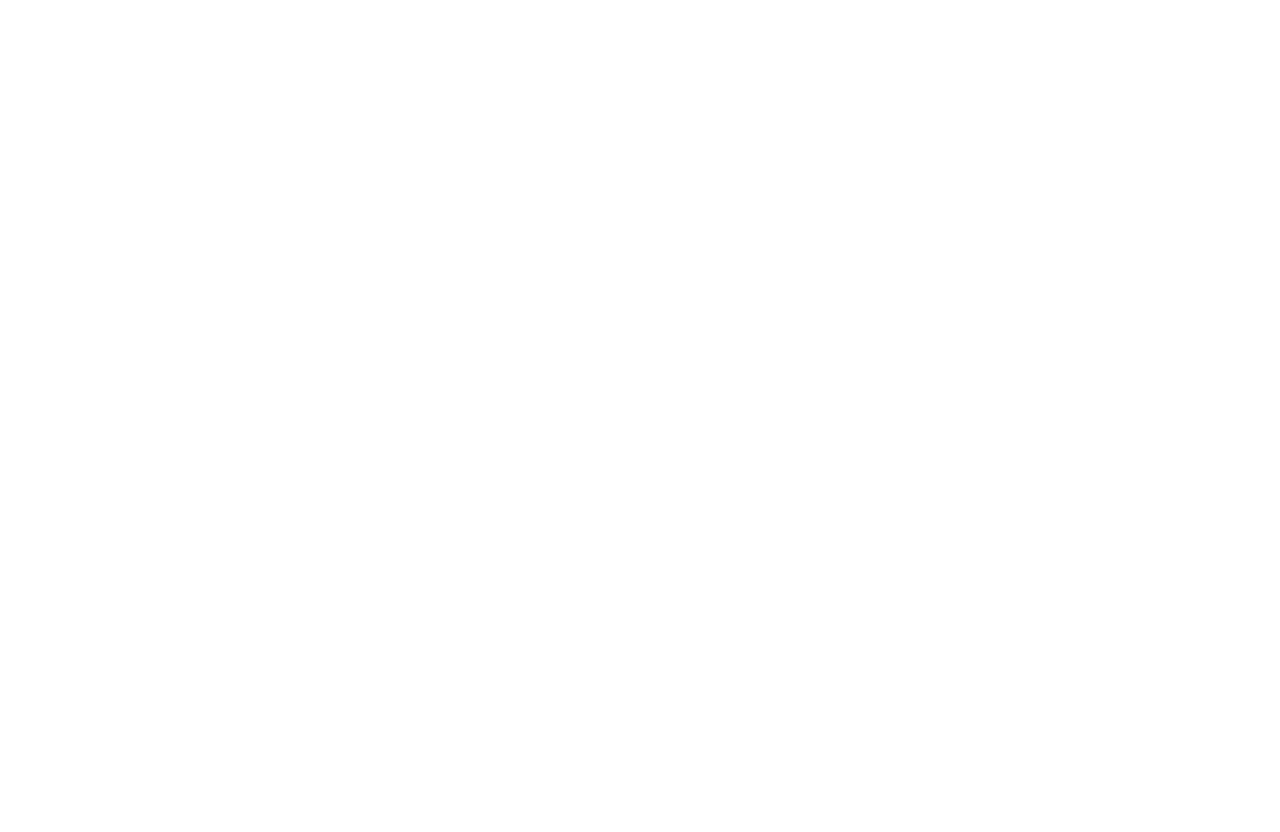
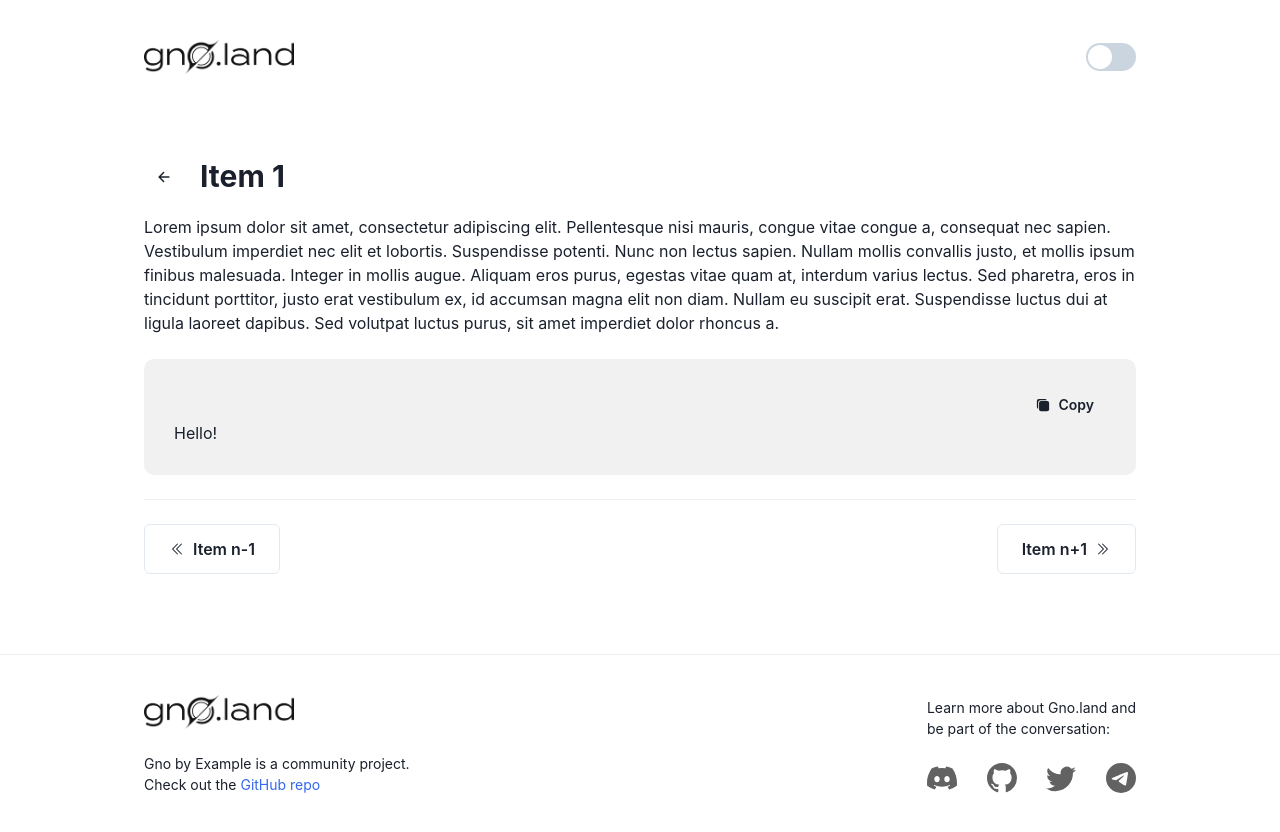
Before and after one commit to gnolang/gno-by-example, a React (Create React App) app: page /tutorials/1 in a window 1280 px wide. Before the commit this address had no page. Shown: the top 832 px of the page. Before the commit the page ends 800 px from the top, so only its background shows below. Built offline with nearby package versions, Linux system fonts and the light colour scheme.

Commit message:
Add foundation for the tutorial page

```diff
--- a/src/components/molecules/Header/Header.tsx
+++ b/src/components/molecules/Header/Header.tsx
@@ -2,6 +2,7 @@
 import React, { FC } from 'react';
 import { Box, Container, Image, Switch } from '@chakra-ui/react';
 import gnolandBlack from '../../../assets/img/gnolandBlack.png';
+import { Link } from 'react-router-dom';
 
 const Header: FC<IHeaderProps> = () => {
   return (
@@ -13,7 +14,9 @@
         mt={10}
       >
         <Box>
-          <Image src={gnolandBlack} height={'auto'} width={'150px'} />
+          <Link to={'/'}>
+            <Image src={gnolandBlack} height={'auto'} width={'150px'} />
+          </Link>
         </Box>
         <Box>
           <Switch size={'lg'} />
--- a/src/components/pages/Home/Home.tsx
+++ b/src/components/pages/Home/Home.tsx
@@ -27,15 +27,15 @@
       items: [
         {
           title: 'Item 1',
-          link: 'https://google.com'
+          link: '/tutorials/1'
         },
         {
           title: 'Item 2',
-          link: 'https://google.com'
+          link: '/tutorials/2'
         },
         {
           title: 'Item 3',
-          link: 'https://google.com'
+          link: '/tutorials/3'
         }
       ]
     },
@@ -44,15 +44,15 @@
       items: [
         {
           title: 'Item 1',
-          link: 'https://google.com'
+          link: '/tutorials/4'
         },
         {
           title: 'Item 2',
-          link: 'https://google.com'
+          link: '/tutorials/5'
         },
         {
           title: 'Item 3',
-          link: 'https://google.com'
+          link: '/tutorials/6'
         }
       ]
     }
--- /dev/null
+++ b/src/components/pages/Tutorial/Tutorial.tsx
@@ -0,0 +1,110 @@
+import { ITutorialProps } from './tutorial.types';
+import React, { FC } from 'react';
+import {
+  Box,
+  Button,
+  Divider,
+  IconButton,
+  Text,
+  Tooltip,
+  useToast
+} from '@chakra-ui/react';
+import Title from '../../atoms/Title/Title';
+import { IoArrowBack, IoCopy } from 'react-icons/io5';
+import { HiChevronDoubleLeft, HiChevronDoubleRight } from 'react-icons/hi2';
+import { Link } from 'react-router-dom';
+
+const Tutorial: FC<ITutorialProps> = () => {
+  const toast = useToast();
+  const id = 'copy-toast';
+
+  return (
+    <Box display={'flex'} flexDirection={'column'}>
+      <Box mb={4} display={'flex'} alignItems={'center'}>
+        <Link to={'/'}>
+          <IconButton
+            icon={<IoArrowBack />}
+            aria-label="Back"
+            size="md"
+            variant="ghost"
+            mr={4}
+          />
+        </Link>
+        <Title text={'Item 1'} size={'3xl'} />
+      </Box>
+      <Box display={'flex'} flexDirection={'column'}>
+        <Text>
+          Lorem ipsum dolor sit amet, consectetur adipiscing elit. Pellentesque
+          nisi mauris, congue vitae congue a, consequat nec sapien. Vestibulum
+          imperdiet nec elit et lobortis. Suspendisse potenti. Nunc non lectus
+          sapien. Nullam mollis convallis justo, et mollis ipsum finibus
+          malesuada. Integer in mollis augue. Aliquam eros purus, egestas vitae
+          quam at, interdum varius lectus. Sed pharetra, eros in tincidunt
+          porttitor, justo erat vestibulum ex, id accumsan magna elit non diam.
+          Nullam eu suscipit erat. Suspendisse luctus dui at ligula laoreet
+          dapibus. Sed volutpat luctus purus, sit amet imperdiet dolor rhoncus
+          a.
+        </Text>
+        <Box
+          display={'flex'}
+          width={'100%'}
+          padding={'30px'}
+          backgroundColor={'#F1F1F1'}
+          borderRadius={'10px'}
+          my={6}
+          flexDirection={'column'}
+        >
+          <Box ml={'auto'} display={'flex'} alignItems={'center'}>
+            <Tooltip label={'Copy to clipboard'} fontSize={'sm'}>
+              <Button
+                leftIcon={<IoCopy />}
+                variant="ghost"
+                size={'sm'}
+                onClick={() => {
+                  if (!toast.isActive(id)) {
+                    toast({
+                      id,
+                      title: `Copied!`,
+                      status: 'success',
+                      position: 'bottom',
+                      isClosable: true,
+                      duration: 3000
+                    });
+                  }
+                }}
+              >
+                Copy
+              </Button>
+            </Tooltip>
+          </Box>
+          <Text>Hello!</Text>
+        </Box>
+        <Divider />
+        <Box
+          mt={6}
+          display={'flex'}
+          alignItems={'center'}
+          justifyContent={'space-between'}
+          width={'100%'}
+        >
+          <Button
+            leftIcon={<HiChevronDoubleLeft />}
+            variant={'outline'}
+            padding={6}
+          >
+            Item n-1
+          </Button>
+          <Button
+            rightIcon={<HiChevronDoubleRight />}
+            variant={'outline'}
+            padding={6}
+          >
+            Item n+1
+          </Button>
+        </Box>
+      </Box>
+    </Box>
+  );
+};
+
+export default Tutorial;
--- /dev/null
+++ b/src/components/pages/Tutorial/tutorial.types.ts
@@ -0,0 +1 @@
+export interface ITutorialProps {}
--- a/src/router/AppRouter.tsx
+++ b/src/router/AppRouter.tsx
@@ -1,14 +1,17 @@
-import { BrowserRouter, Route, Routes } from 'react-router-dom';
+import { BrowserRouter, Navigate, Route, Routes } from 'react-router-dom';
 import AppLayout from '../components/layouts/AppLayout/AppLayout';
 import React from 'react';
 import Home from '../components/pages/Home/Home';
+import Tutorial from '../components/pages/Tutorial/Tutorial';
 
 const AppRouter = () => (
   <BrowserRouter>
     <Routes>
-      <Route element={<AppLayout />}>
-        <Route path={'/'} element={<Home />} />
+      <Route path={'/'} element={<AppLayout />}>
+        <Route index element={<Home />} />
+        <Route path={'tutorials/:tutorialID'} element={<Tutorial />} />
       </Route>
+      <Route path="*" element={<Navigate to={'/'} />} />
     </Routes>
   </BrowserRouter>
 );
```
